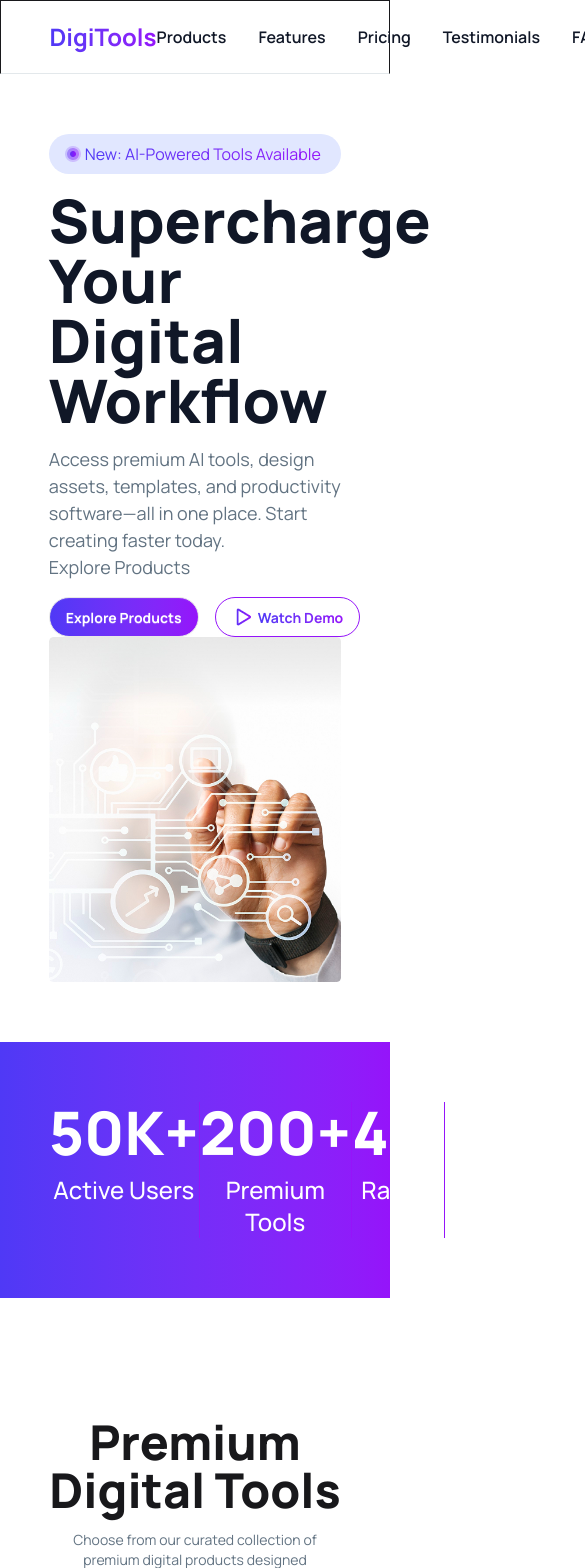
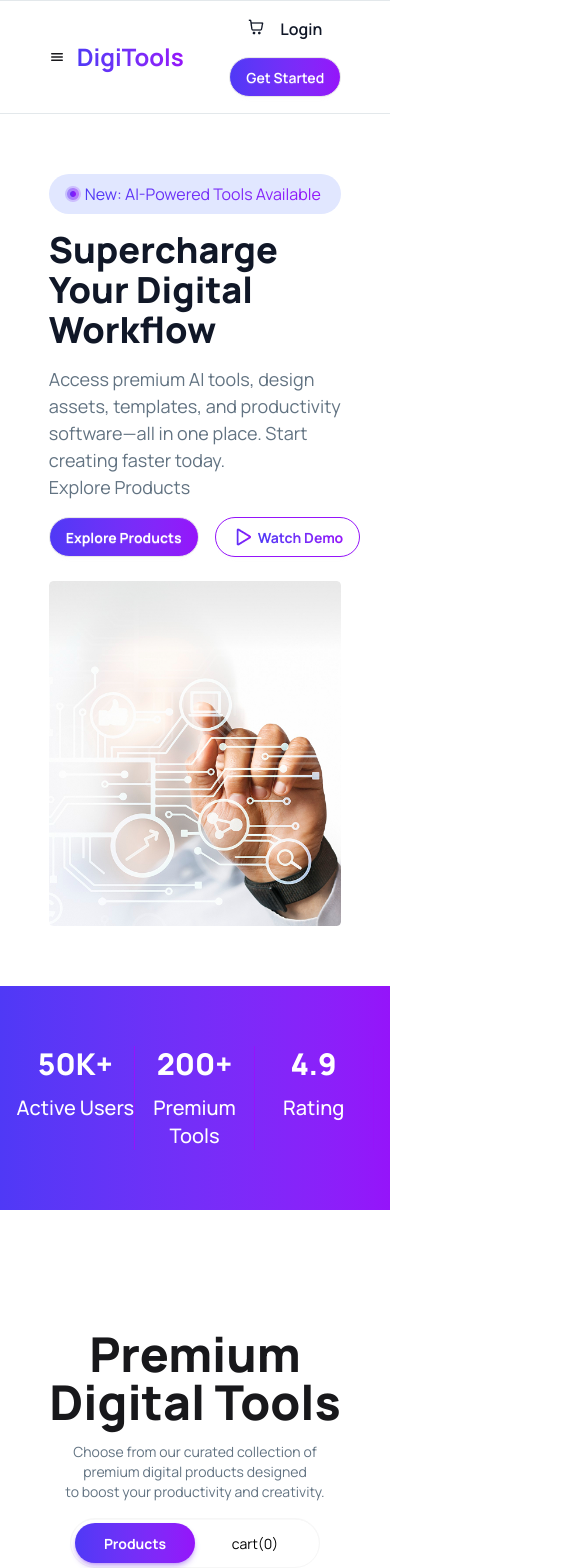
Before and after one commit to ajwadhussain-shadman/Assignment-06, a React (Vite) app: page / in a window 390 px wide. Shown: the top 1568 px of the page, 585 px wide, since content can reach past the window. Built offline with nearby package versions, Linux system fonts and the light colour scheme.

Commit message:
made banner , navbar , cart, product, data section responsive

```diff
--- a/src/Components/Banner/Banner.jsx
+++ b/src/Components/Banner/Banner.jsx
@@ -4,14 +4,14 @@ import badgeImg from '../../assets/BannerImg/Group 5.png'
 import playbtnImg from '../../assets/BannerImg/Play.png'
 const Banner = () => {
     return (
-        <div className='w-3/4 mx-auto  md:flex gap-15 justify-between items-center py-15'>
+        <div className='w-3/4 mx-auto  md:flex  md:gap-15 justify-between items-center py-15'>
             <div className='space-y-4'>
                 {/* badge */}
                 <div className='flex gap-1 bg-[#E1E7FF] rounded-full px-4 py-2 max-w-73.5'>
                     <img className='w-4 object-contain' src={badgeImg} alt="" />
                     <p className='bg-linear-to-r from-[#4F39F6] to-[#9514FA] bg-clip-text text-transparent'>New: AI-Powered Tools Available</p>
                 </div>
-                <h2 className='text-[#101727] font-extrabold text-6xl'>Supercharge Your Digital Workflow</h2>
+                <h2 className='text-[#101727] font-extrabold text-4xl md:text-6xl'>Supercharge Your Digital Workflow</h2>
                 <p className='text-[#627382FF] text-[18px]'>Access premium AI tools, design assets, templates, and productivity<br />
                     software—all in one place. Start creating faster today.
                     <br />
@@ -28,7 +28,7 @@ const Banner = () => {
                    </div>
                 </div>
             </div>
-            <div>
+            <div className='mt-6 md:mt-0'>
                 <img src={bannerImg} className=' h-full' alt="" />
             </div>
         </div>
--- a/src/Components/DigitalTools/Cart.jsx
+++ b/src/Components/DigitalTools/Cart.jsx
@@ -17,22 +17,22 @@ const Cart = ({cart,setCart}) => {
     }
     const isEmpty=cart.length;
     return (
-        <div className='w-3/4 mx-auto border border-[#F2F2F2] rounded-2xl p-10 mt-10 space-y-6'>
+        <div className='md:w-3/4 mx-auto border border-[#F2F2F2] rounded-2xl p-10 mt-10 space-y-6'>
            <h2 className='font-bold text-[#101727] text-2xl'>Your Cart</h2>
                   { cart.map(product=>{
                     return(
-<div className='flex justify-between items-center bg-[#F9FAFC] rounded-2xl p-5'>
+<div className='flex justify-between items-center bg-[#F9FAFC] rounded-2xl p-3 md:p-5'>
             <div className='flex gap-4'>
-             <div className='w-15 h-15 flex justify-center items-center border rounded-full border-[#F2F2F2]'>
-                 <img className='w-8 h-8' src={product.image} alt="" />
+             <div className='w-10 h-10 md:w-15 md:h-15 flex justify-center items-center border rounded-full border-[#F2F2F2]'>
+                 <img className='w-5 h-5 md:w-8 md:h-8' src={product.image} alt="" />
              </div>
              <div>
-                <h2 className='text-[#101727] font-semibold text-xl'>{product.name}</h2>
+                <h2 className='text-[#101727] font-semibold md:text-xl'>{product.name}</h2>
                 <p className='text-[#627382]'>$ {product.price}</p>
              </div>
             </div>
             <div>
-           <button onClick={()=>handleDelete(product)} className='cursor-pointer text-[#FF3980] font-bold'>Remove</button>
+           <button onClick={()=>handleDelete(product)} className='cursor-pointer text-[#FF3980] font-bold text-[12px] md:text-[16px]'>Remove</button>
             </div>
            </div>
                     )
--- a/src/Components/DigitalTools/Products/ProductCard/ProductCard.jsx
+++ b/src/Components/DigitalTools/Products/ProductCard/ProductCard.jsx
@@ -31,7 +31,7 @@ const isTheir=cart.find(i=>i.id===product.id);
             <div className='space-y-4'>
                 <h2 className='text-[#101727] font-bold text-2xl'>{product.name}</h2>
                 <p className='text-[#627382] text-[16px] w-full'>{product.description}</p>
-                <h2><span className='text-[#101727] font-bold text-2xl'>${product.price}</span>/{product.period}</h2>
+                <h2><span className='text-[#101727] font-bold text-2xl'>${product.price}</span>/{product.period==="monthly" ?<span className='text-[#627382]'>Mo</span> : <span className='text-[#627382]  '>One-Time</span>}</h2>
                 <div>
                     {
                         product.features.map(ft => {
--- a/src/Components/Navbar/Navbar.jsx
+++ b/src/Components/Navbar/Navbar.jsx
@@ -1,28 +1,52 @@
-import React from 'react';
+import React, { useState } from 'react';
 import cartImg from '../../assets/products/shopping-cart.png'
+import { IoCloseSharp } from "react-icons/io5";
+import { IoMenu } from "react-icons/io5";
+
 const Navbar = ({ cart, setCart }) => {
+
+  const links=["Products","Features","Pricing","Testimonials","FAQ"];
+
+  const [click,setClick]=useState(false);
   return (
-    <div className='border border-b-[#e3e8eb]'>
+    <div className={`border border-[#e3e8eb] border-x-0 ${click? "h-50": ""}`}>
       <div className='w-3/4 mx-auto flex justify-between items-center py-4'>
 
-        <div>
+        <div className='flex gap-3 items-center'>
+          <span onClick={()=>setClick(!click)} className='flex'>
+            {click ?<IoCloseSharp className='md:hidden' />:<IoMenu className='md:hidden' /> }
+            <ul className={`md:hidden  grid  rounded-2xl  p-4 text-center absolute ${click? "top-15": "-top-64"}`}>
+              {
+            links.map(link=>{
+            return(
+            <a className=' font-semibold underline' href="">{link}</a>)})
+          }
+            </ul>
+
+          </span>
           <h1 className="text-2xl font-bold bg-linear-to-r from-[#4F39F6] to-[#9514FA] bg-clip-text text-transparent">DigiTools</h1>
         </div>
-        <div className='flex gap-8 list-none text-[#101727] font-semibold '>
-          <li><a href="">Products</a></li>
-          <li><a href="">Features</a></li>
-          <li><a href="">Pricing</a></li>
-          <li><a href="">Testimonials</a></li>
-          <li><a href="">FAQ</a></li>
+        <div className='md:flex hidden gap-8 list-none text-[#101727] font-semibold '>
+
+          {
+            links.map(link=>{
+            return(
+            <a href="">{link}</a>)})
+          }
         </div>
         <div className='flex gap-4 items-center'>
-          <div className='indicator'>
+
+         <div className='flex gap-4 items-center flex-col md:flex-row'>
+          <div>
+<div className='indicator'>
             <img className='object-contain' src={cartImg} alt="" />
             {cart.length!==0 && <span className="badge badge-sm indicator-item bg-red-400 text-white w-2 h-4">{cart.length}</span>}
+          </div>
+           <a  href="" className='text-[#101727] font-semibold ml-4'>Login</a>
+          </div>
 
-          </div>
-          <a href="" className='text-[#101727] font-semibold'>Login</a>
           <button className='btn bg-linear-to-r from-[#4F39F6] to-[#9514FA] text-white font-semibold rounded-full'>Get Started</button>
+         </div>
         </div>
 
       </div>
--- a/src/Components/UserData/UserData.jsx
+++ b/src/Components/UserData/UserData.jsx
@@ -3,18 +3,18 @@ import React from 'react';
 const UserData = () => {
     return (
         <div className=' bg-linear-to-r from-[#4F39F6] to-[#9514FA] '>
-            <div className=' text-white  flex w-3/4 justify-between mx-auto py-15'>
+            <div className=' text-white  flex w-11/12 md:w-3/4 justify-between mx-auto py-15'>
             <div className='text-center space-y-3 border-r border-[#9514FA] w-98'>
-                <h1 className='font-extrabold text-6xl'>50K+</h1>
-                <p className='text-2xl font-medium text-shadow-fuchsia-50'>Active Users</p>
+                <h1 className='font-extrabold text-3xl md:text-6xl'>50K+</h1>
+                <p className=' text-xl md:text-2xl font-medium text-shadow-fuchsia-50'>Active Users</p>
             </div>
             <div className='text-center space-y-3 border-r border-[#9514FA] w-98'>
-                <h1 className='font-extrabold text-6xl'>200+</h1>
-                <p className='text-2xl font-medium text-shadow-fuchsia-50'>Premium Tools</p>
+                <h1 className='font-extrabold text-3xl md:text-6xl'>200+</h1>
+                <p className='text-xl md:text-2xl font-medium text-shadow-fuchsia-50'>Premium Tools</p>
             </div>
             <div className='text-center space-y-3 border-r border-[#9514FA] w-98'>
-                <h1 className='font-extrabold text-6xl'>4.9</h1>
-                <p className='text-2xl font-medium text-shadow-fuchsia-50'>Rating</p>
+                <h1 className='font-extrabold text-3xl md:text-6xl'>4.9</h1>
+                <p className='text-xl md:text-2xl font-medium text-shadow-fuchsia-50'>Rating</p>
             </div>
         </div>
         </div>
```
